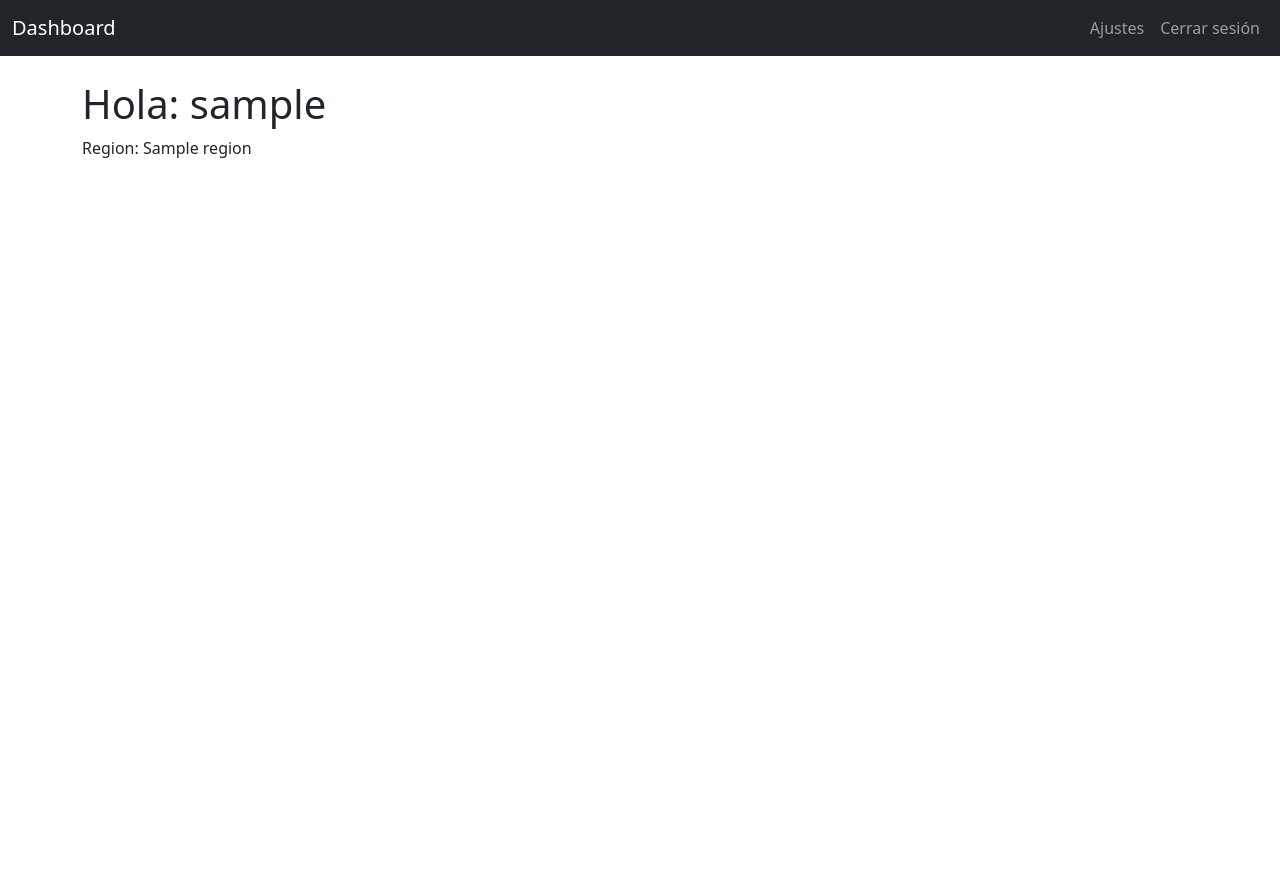
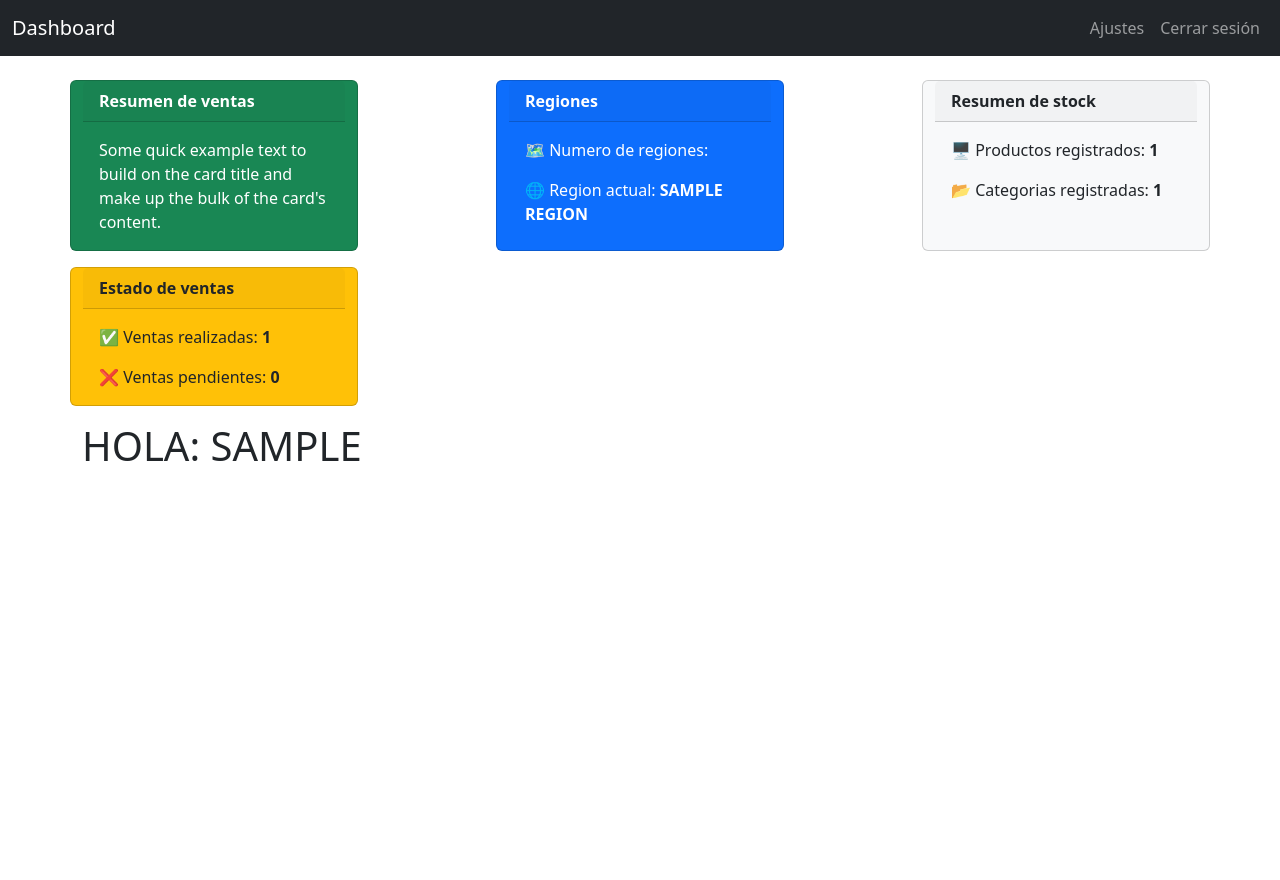
Before and after one commit to alanfvn/admin-tecnologias, a Django app: page / in a window 1280 px wide. After the commit the page ends 461 px from the top, so only its background shows below. Run offline with Django 4.2, Linux system fonts and the light colour scheme; a user stored in the database is signed in; tables that the repository leaves empty hold one stand-in row (values such as "Sample post"); some libraries are stand-ins or nearby versions.

Commit message:
More progress on the dashboard

```diff
--- a/website/src/dashboard/models.py
+++ b/website/src/dashboard/models.py
@@ -25,6 +25,9 @@ class Producto(models.Model):
         verbose_name_plural = 'Productos'
         ordering = ['id']
 
+    def __str__(self):
+        return self.name
+
 
 # modelo de region
 class Region(models.Model):
--- a/website/src/dashboard/templates/inicio.html
+++ b/website/src/dashboard/templates/inicio.html
@@ -27,9 +27,47 @@
   </nav>
 
   <!-- content -->
-  <div class="container h-100 mt-4">
-    <h1>Hola: {{ user.get_username }}</h1>
-    <p>Region: {{ user.region }}</h1>
+  <div class="container mt-4">
+
+    <div class='d-flex row justify-content-between'>
+
+      <!-- tarjeta de resumen de ventas -->
+      <div class="card text-white bg-success mb-3" style="max-width: 18rem;">
+        <div class="card-header fw-bold">Resumen de ventas</div>
+        <div class="card-body">
+          <p class="card-text">Some quick example text to build on the card title and make up the bulk of the card's content.</p>
+        </div>
+      </div>
+
+      <div class="card text-white bg-primary mb-3" style="max-width: 18rem;">
+        <div class="card-header fw-bold">Regiones</div>
+        <div class="card-body">
+          <p class="card-text">🗺️ Numero de regiones: </p>
+          <p class="card-text ">🌐 Region actual: <strong class='text-uppercase'>{{ user.region }}</strong></p>
+        </div>
+      </div>
+
+      <div class="card text-dark bg-light mb-3" style="max-width: 18rem;">
+        <div class="card-header fw-bold">Resumen de stock</div>
+        <div class="card-body">
+          <p class="card-text">🖥️ Productos registrados: <strong> {{ prod_count }}</strong> </p>
+          <p class="card-text">📂 Categorias registradas: <strong> {{ cat_count }}</strong> </p>
+        </div>
+      </div>
+
+      <div class="card text-dark bg-warning mb-3" style="max-width: 18rem;">
+        <div class="card-header fw-bold">Estado de ventas</div>
+        <div class="card-body">
+          <p class="card-text">✅ Ventas realizadas: <strong> {{ sell_yes }}</strong> </p>
+          <p class="card-text">❌ Ventas pendientes: <strong> {{ sell_no }}</strong> </p>
+        </div>
+      </div>
+    </div>
+
+    <div>
+    </div>
+
+    <h1 class='text-uppercase'>Hola: {{ user.get_username }}</h1>
   </div>
 
 </main>
--- a/website/src/dashboard/views.py
+++ b/website/src/dashboard/views.py
@@ -1,8 +1,23 @@
 from django.urls import reverse_lazy
-from django.views.generic import TemplateView
+from django.views.generic import ListView
 from django.contrib.auth.mixins import LoginRequiredMixin
 
+from dashboard.models import Categoria, Producto, Venta
+
 # Create your views here.
-class Dashboard(LoginRequiredMixin, TemplateView):
+class Dashboard(LoginRequiredMixin, ListView):
     login_url = reverse_lazy('authenticate:login')
     template_name = 'inicio.html'
+    context_object_name = 'ventas'
+    model = Venta
+
+
+    def get_context_data(self, **kwargs):
+        context = super().get_context_data(**kwargs)
+
+        context['cat_count'] = Categoria.objects.count()
+        context['prod_count'] = Producto.objects.count()
+        context['sell_no'] = Venta.objects.filter(sell_state=False).count()
+        context['sell_yes'] = Venta.objects.filter(sell_state=True).count()
+
+        return context
```
